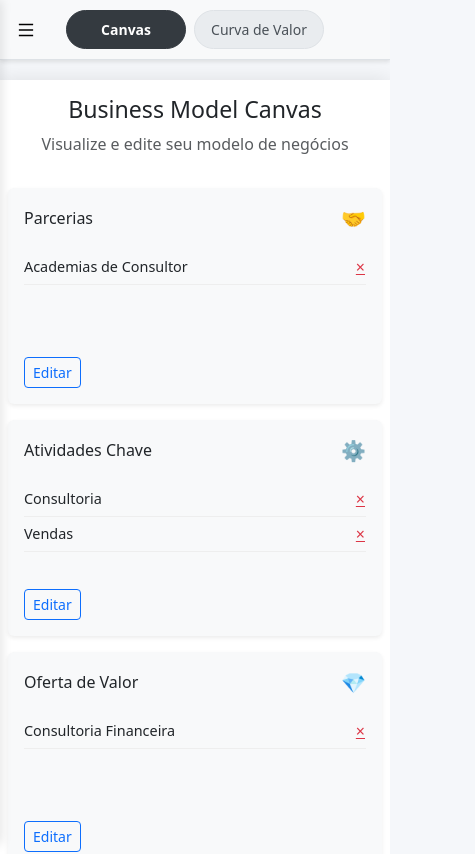
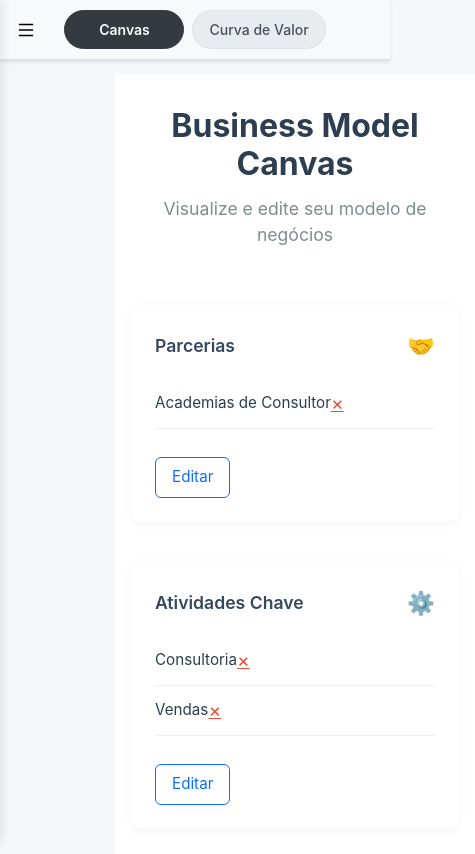
Before and after one commit to RodrigoGuerreir0/freelance-planilhas, a React (Vite) app: page /modelagem/canvas in a window 390 px wide. Shown: the top 854 px of the page, 475 px wide, since content can reach past the window. Built offline with nearby package versions, Linux system fonts and the light colour scheme.

Commit message:
responsividade

```diff
--- a/index.html
+++ b/index.html
@@ -1,13 +1,17 @@
 <!doctype html>
 <html lang="en">
+
 <head>
   <meta charset="UTF-8" />
   <link rel="icon" type="image/svg+xml" href="/public/b2s.png" />
   <meta name="viewport" content="width=device-width, initial-scale=1.0" />
+  <meta name="viewport" content="width=device-width, initial-scale=1, maximum-scale=5">
   <title>BSs</title>
 </head>
+
 <body>
   <div id="root"></div>
   <script type="module" src="/src/main.jsx"></script>
 </body>
+
 </html>
--- a/src/pages/Canvas.css
+++ b/src/pages/Canvas.css
@@ -1,57 +1,195 @@
-.canvas-container {
-  overflow-x: hidden;
-  box-shadow: 0 0 20px rgba(0, 0, 0, 0.1);
-  border-radius: 10px;
+/* Reset e Base */
+html {
+  text-size-adjust: 100%;
+  -webkit-text-size-adjust: 100%;
 }
 
-.canvas-card {
-  min-height: 200px;
-  transition: transform 0.2s;
+body {
+  text-rendering: optimizeLegibility;
+  -webkit-font-smoothing: antialiased;
+  margin: 0;
+  padding: 0;
+  background-color: #f5f7fa;
+  font-family: -apple-system, BlinkMacSystemFont, 'Segoe UI', Roboto, sans-serif;
 }
 
-.canvas-card:hover {
-  transform: translateY(-5px);
+.canvas-container,
+.container-lg {}
+
+/* Container Principal */
+.canvas-wrapper {
+  padding: 50px 350px;
+  /* Margens laterais fixas + mais espaço no topo */
+  width: 100%;
+  min-height: 100vh;
+  box-sizing: border-box;
 }
 
-.canvas-list {
-  list-style-type: none;
-  padding-left: 0;
+.canvas-container {
+  width: 100%;
+  max-width: 100%;
+  /* padding: 400px; */
+  background: white;
+  border-radius: 12px;
+  box-shadow: 0 4px 25px rgba(0, 0, 0, 0.08);
+  margin: 0 0 0 100px;
+  /* padding: 2.5rem; */
+  /* margin: 0 auto; */
+}
+
+/* Títulos */
+.canvas-title {
+  font-size: 2rem;
+  margin-bottom: 0.75rem;
+  color: #2c3e50;
+  font-weight: 700;
+  padding-top: 1rem;
+}
+
+.canvas-subtitle {
+  font-size: 1.1rem;
+  color: #7f8c8d;
+  margin-bottom: 2rem;
+}
+
+/* Cards */
+.canvas-card {
+  min-height: 40px;
+  margin-bottom: 1.5rem;
+  background-color: #ffffff !important;
+  border: none !important;
+  border-radius: 10px !important;
+  box-shadow: 0 2px 10px rgba(0, 0, 0, 0.05);
+  transition: all 0.3s ease;
+}
+
+.canvas-card .card-body {
+  padding: 1.5rem !important;
+  display: flex;
+  flex-direction: column;
+  height: 100%;
+}
+
+.canvas-item-title {
+  font-size: 1.1rem;
+  font-weight: 600;
+  color: #34495e;
   margin-bottom: 0;
 }
 
-.canvas-list li {
-  padding: 0.25rem 0;
-  border-bottom: 1px solid #eee;
+.canvas-icon {
+  font-size: 1.4rem;
 }
 
-.canvas-icon {
-  font-size: 1.5rem;
+/* Lista de Itens */
+.canvas-list {
+  list-style: none;
+  padding: 0;
+  margin: 0;
+  flex-grow: 1;
 }
 
-/* Centralização e responsividade */
-@media (max-width: 767.98px) {
-  .canvas-card {
-    margin-bottom: 1rem;
-  }
+.canvas-list li {
+  padding: 0.65rem 0;
+  border-bottom: 1px solid #ecf0f1;
+  display: flex;
+  justify-content: space-between;
+  align-items: center;
+}
 
-  .canvas-title {
-    font-size: 1.5rem;
+.canvas-item-text {
+  font-size: 0.95rem;
+  color: #2c3e50;
+  flex: 1;
+}
+
+/* Botões */
+.canvas-remove-btn {
+  font-size: 1.2rem;
+  color: #e74c3c !important;
+  padding: 0 !important;
+  background: none !important;
+  border: none !important;
+}
+
+.canvas-input {
+  font-size: 0.95rem;
+  padding: 0.5rem 0.75rem !important;
+  border: 1px solid #ddd !important;
+  border-radius: 6px !important;
+}
+
+.canvas-add-btn,
+.canvas-edit-btn {
+  font-size: 0.95rem;
+  padding: 0.5rem 1rem !important;
+  border-radius: 6px !important;
+}
+
+.canvas-edit-btn {
+  margin-top: 0.75rem !important;
+  align-self: flex-start;
+}
+
+/* Efeitos Hover */
+.canvas-card:hover {
+  transform: translateY(-5px);
+  box-shadow: 0 8px 20px rgba(0, 0, 0, 0.1);
+}
+
+/* Responsividade */
+@media (max-width: 1800px) {
+  .canvas-wrapper {
+    padding: 50px 250px;
   }
 }
 
-@media (max-width: 575.98px) {
-  .canvas-container {
-    padding: 1rem;
-    width: 100% !important;
-    margin: 20px auto !important;
-    border-radius: 0;
-  }
-
-  .canvas-list li {
-    font-size: 0.9rem;
+@media (max-width: 1600px) {
+  .canvas-wrapper {
+    padding: 50px 200px;
   }
 }
 
-body {
-  background-color: #f5f7fa;
+@media (max-width: 1400px) {
+  .canvas-wrapper {
+    padding: 40px 150px;
+  }
 }
+
+@media (max-width: 1200px) {
+  .canvas-wrapper {
+    padding: 40px 100px;
+  }
+}
+
+@media (max-width: 992px) {
+  .canvas-wrapper {
+    padding: 30px;
+  }
+
+  .canvas-container {
+    padding: 1.5rem;
+  }
+}
+
+@media (max-width: 768px) {
+  .canvas-wrapper {
+    padding: 20px;
+  }
+
+  .canvas-card {
+    min-height: auto;
+  }
+}
+
+@media (max-width: 576px) {
+  .canvas-wrapper {
+    padding: 15px;
+  }
+
+  .canvas-container {
+    padding: 1rem;
+    border-radius: 0;
+    box-shadow: none;
+  }
+}
--- a/src/pages/Canvas.jsx
+++ b/src/pages/Canvas.jsx
@@ -23,47 +23,55 @@ const CanvasItem = ({ title, icon, items, color, onUpdateItems }) => {
   };
 
   return (
-    <Card className="h-100 canvas-card border-0 shadow-sm" style={{ backgroundColor: '#f8f9fa' }}>
+    <Card className="canvas-card border-0">
       <Card.Body className="d-flex flex-column">
         <div className="d-flex justify-content-between align-items-center mb-3">
-          <Card.Title className="mb-0 text-dark fs-6 fs-md-5">{title}</Card.Title>
-          <span className="canvas-icon fs-5" style={{ color: `var(--bs-${color})` }}>{icon}</span>
+          <Card.Title className="canvas-item-title m-0">{title}</Card.Title>
+          <span className="canvas-icon" style={{ color: `var(--bs-${color})` }}>{icon}</span>
         </div>
 
-        <ul className="canvas-list flex-grow-1">
+        <ul className="canvas-list mb-3">
           {currentItems.map((item, index) => (
-            <li key={index} className="d-flex justify-content-between align-items-center">
-              <span className="text-dark fs-7 fs-md-6">{item}</span>
+            <li key={index}>
+              <div className="d-flex justify-content-between align-items-center">
+                <span className="canvas-item-text">{item}</span>
                 <Button
                   variant="link"
-                className="p-0 text-danger"
+                  className="canvas-remove-btn"
                   onClick={() => handleRemoveItem(index)}
                 >
                   ×
                 </Button>
+              </div>
             </li>
           ))}
         </ul>
 
         {isEditing && (
-          <div className="mt-3 d-flex">
+          <div className="mt-auto d-flex align-items-center">
             <input
               type="text"
-              className="form-control form-control-sm me-2"
+              className="form-control canvas-input me-2"
               value={newItem}
               onChange={(e) => setNewItem(e.target.value)}
               placeholder="Novo item"
+              onKeyPress={(e) => e.key === 'Enter' && handleAddItem()}
             />
-            <Button variant="primary" size="sm" onClick={handleAddItem}>
+            <Button
+              variant="primary"
+              className="canvas-add-btn"
+              onClick={handleAddItem}
+              disabled={!newItem.trim()}
+            >
               +
             </Button>
           </div>
         )}
 
         <Button
-          variant="outline-primary"
+          variant={isEditing ? 'outline-secondary' : 'outline-primary'}
           size="sm"
-          className="mt-2 align-self-start"
+          className="canvas-edit-btn"
           onClick={() => setIsEditing(!isEditing)}
         >
           {isEditing ? 'Fechar' : 'Editar'}
@@ -83,7 +91,6 @@ export function Canvas() {
     costs: ['Salários', 'Custos com projetos'],
     revenue: ['Projetos de consultoria financeira', 'Cursos online e produtos digitais'],
     channels: ['Site', 'Redes Sociais', 'Parcerias'],
-    segments: ['Startups', 'Empresas familiares', 'Profissionais liberais'],
     resources: ['Equipe especializada', 'Software de gestão', 'Conteúdo educativo']
   });
 
@@ -92,23 +99,18 @@ export function Canvas() {
   };
 
   return (
-    <div className="d-flex justify-content-center align-items-center min-vh-100">
-      <Container className="canvas-container py-3 py-md-5 px-2 px-md-3" style={{
-        backgroundColor: 'white',
-        maxWidth: '1200px',
-        margin: '0 auto',
-        width: '95%'
-      }}>
+    <div className="canvas-wrapper">
+      <Container fluid="lg" className="canvas-container">
         {/* Cabeçalho */}
-        <Row className="mb-3 mb-md-4 text-center">
+        <Row className="mb-4 text-center">
           <Col>
-            <h1 className="canvas-title text-dark fs-3 fs-md-2">Business Model Canvas</h1>
-            <p className="text-muted fs-6 fs-md-5">Visualize e edite seu modelo de negócios</p>
+            <h1 className="canvas-title">Business Model Canvas</h1>
+            <p className="canvas-subtitle">Visualize e edite seu modelo de negócios</p>
           </Col>
         </Row>
 
-        {/* Primeira linha - 4 colunas */}
-        <Row className="g-3 g-md-4 mb-3 mb-md-4">
+        {/* Primeira Linha */}
+        <Row className="g-3 mb-4">
           <Col xs={12} sm={6} lg={3}>
             <CanvasItem
               title="Parcerias"
@@ -118,7 +120,6 @@ export function Canvas() {
               onUpdateItems={(items) => updateItems('partnerships', items)}
             />
           </Col>
-
           <Col xs={12} sm={6} lg={3}>
             <CanvasItem
               title="Atividades Chave"
@@ -128,7 +129,6 @@ export function Canvas() {
               onUpdateItems={(items) => updateItems('activities', items)}
             />
           </Col>
-
           <Col xs={12} sm={6} lg={3}>
             <CanvasItem
               title="Oferta de Valor"
@@ -138,7 +138,6 @@ export function Canvas() {
               onUpdateItems={(items) => updateItems('value', items)}
             />
           </Col>
-
           <Col xs={12} sm={6} lg={3}>
             <CanvasItem
               title="Relacionamento"
@@ -150,8 +149,8 @@ export function Canvas() {
           </Col>
         </Row>
 
-        {/* Segunda linha - 3 colunas */}
-        <Row className="g-3 g-md-4 mb-3 mb-md-4">
+        {/* Segunda Linha */}
+        <Row className="g-3 mb-4">
           <Col xs={12} md={6} lg={4}>
             <CanvasItem
               title="Segmento de Clientes"
@@ -161,7 +160,6 @@ export function Canvas() {
               onUpdateItems={(items) => updateItems('customers', items)}
             />
           </Col>
-
           <Col xs={12} md={6} lg={4}>
             <CanvasItem
               title="Canais de Distribuição"
@@ -171,7 +169,6 @@ export function Canvas() {
               onUpdateItems={(items) => updateItems('channels', items)}
             />
           </Col>
-
           <Col xs={12} md={6} lg={4}>
             <CanvasItem
               title="Recursos Chave"
@@ -183,8 +180,8 @@ export function Canvas() {
           </Col>
         </Row>
 
-        {/* Terceira linha - 2 colunas */}
-        <Row className="g-3 g-md-4">
+        {/* Terceira Linha */}
+        <Row className="g-3">
           <Col xs={12} lg={6}>
             <CanvasItem
               title="Estrutura de Custos"
@@ -194,7 +191,6 @@ export function Canvas() {
               onUpdateItems={(items) => updateItems('costs', items)}
             />
           </Col>
-
           <Col xs={12} lg={6}>
             <CanvasItem
               title="Fontes de Receitas"
```
Lines whose indentation alone changed are shown as unchanged.
